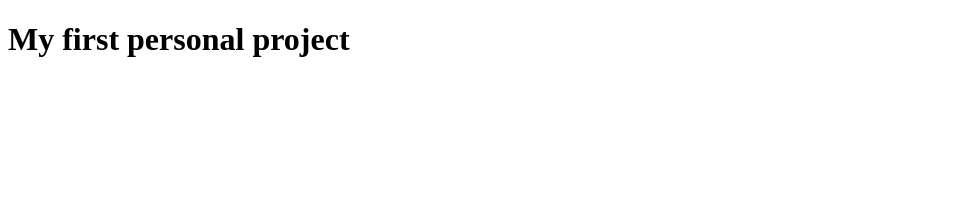
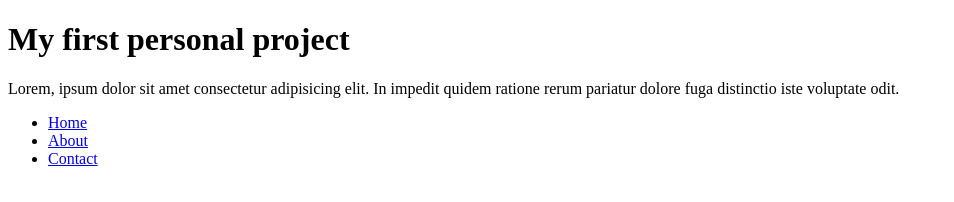
Before and after one commit to MrShakhzodbek/yangi-mavzu, a plain HTML site: page index.html in a window 1280 px wide. Shown: the whole page, without its empty margins (0-954 px from the left). Drawn offline with Linux system fonts and the light colour scheme.

Commit message:
list qoshdim

```diff
--- a/index.html
+++ b/index.html
@@ -9,5 +9,19 @@
     <header>
         <h1>My first personal project</h1>
     </header>
+    <main>
+        <p>Lorem, ipsum dolor sit amet consectetur adipisicing elit. In impedit quidem ratione rerum pariatur dolore fuga distinctio iste voluptate odit.</p>
+        <ul>
+            <li>
+                <a href="#">Home</a>
+            </li>
+            <li>
+                <a href="#">About</a>
+            </li>
+            <li>
+                <a href="#">Contact</a>
+            </li>
+        </ul>
+    </main>
 </body>
 </html>
```
